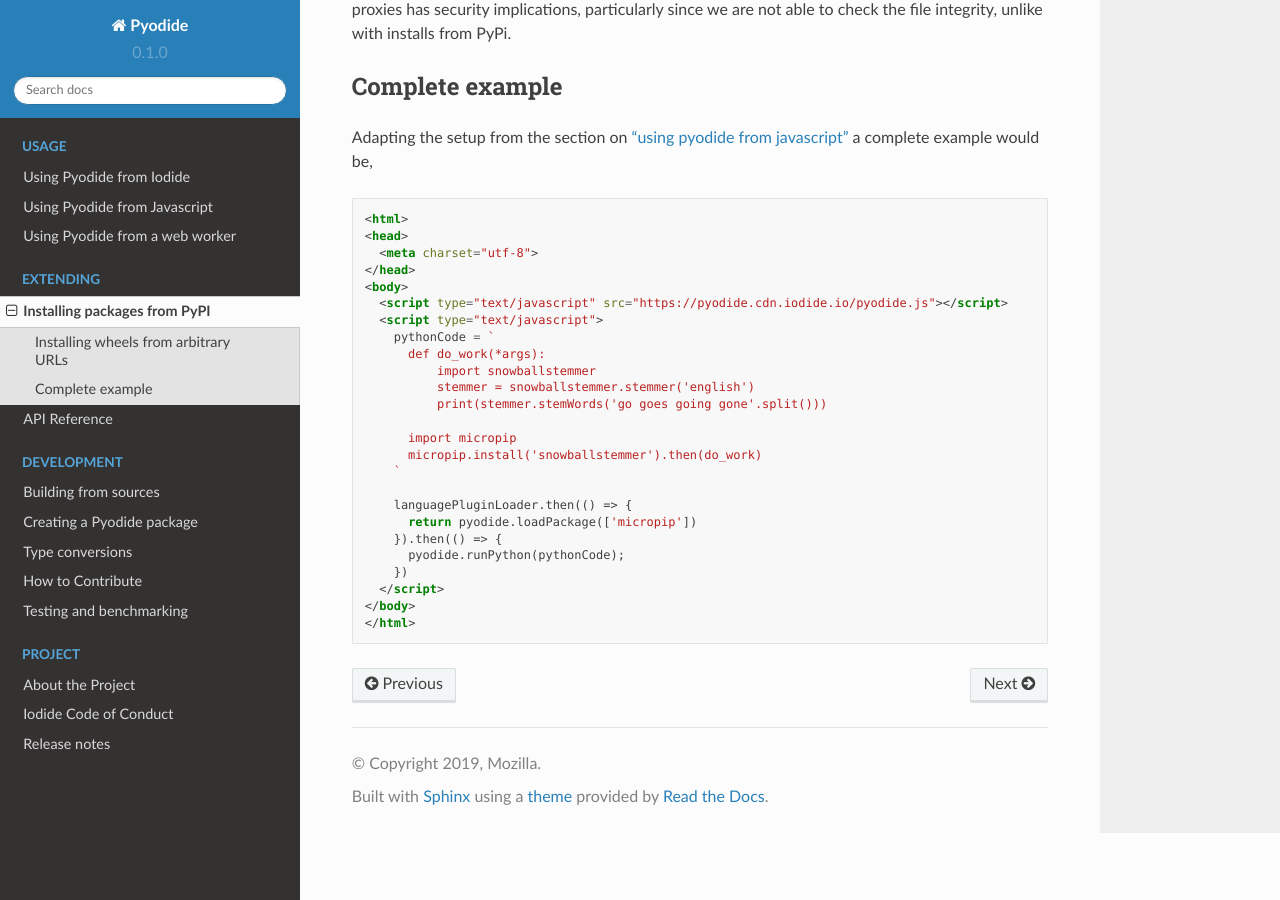
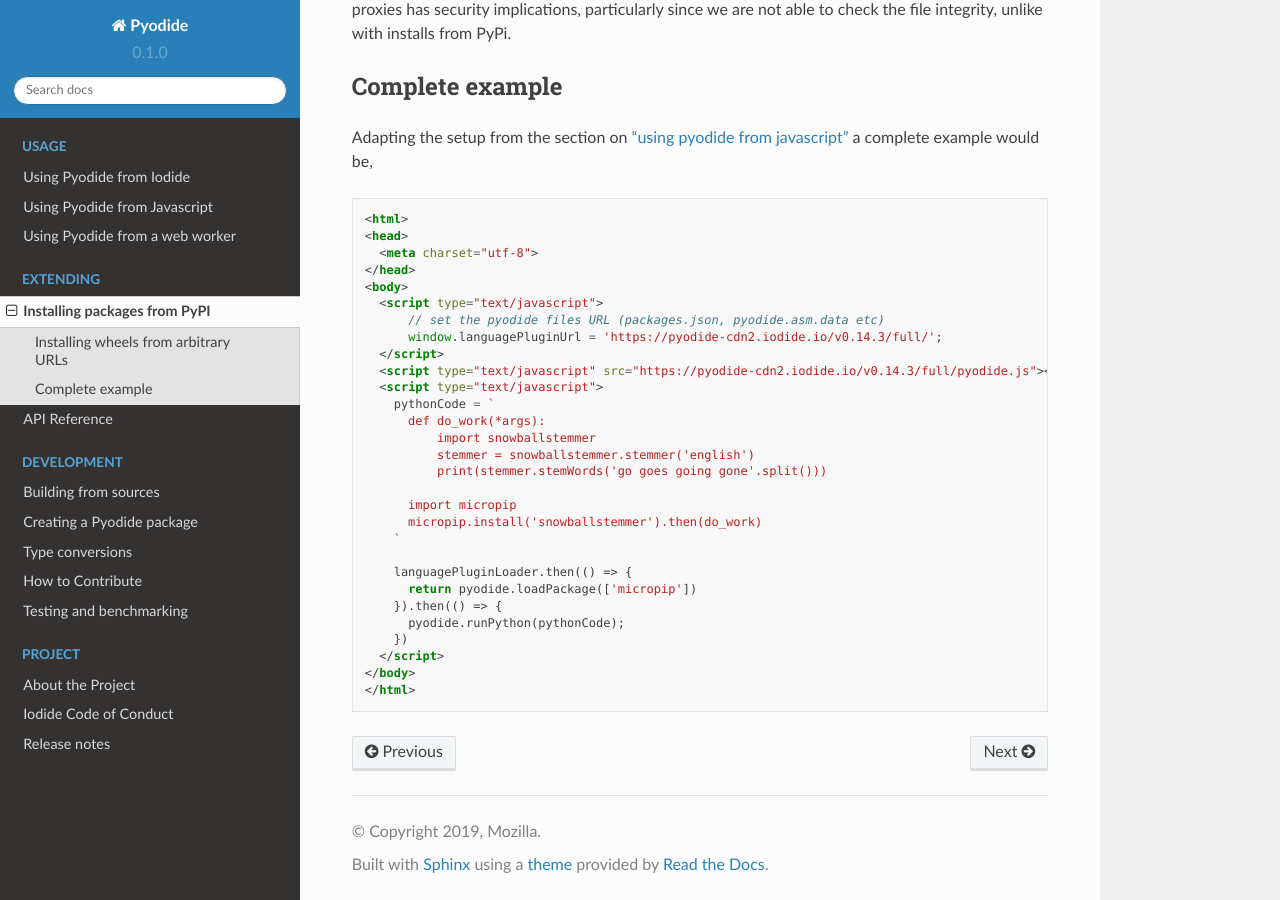
Before and after one commit to pyodide/pyodide, a Sphinx documentation site: the page built from docs/pypi.md, in a window 1280 px wide and 900 px high, scrolled down 1222 px. Built offline with Sphinx 7.4.7 and the Read the Docs theme 2.0.0, drawn with Linux system fonts in a browser that asks for light colours; the version number is read from the project's files by our own code.

Commit message:
Fix more links

```diff
--- a/docs/pypi.md
+++ b/docs/pypi.md
@@ -71,7 +71,11 @@
   <meta charset="utf-8">
 </head>
 <body>
-  <script type="text/javascript" src="https://pyodide.cdn.iodide.io/pyodide.js"></script>
+  <script type="text/javascript">
+      // set the pyodide files URL (packages.json, pyodide.asm.data etc)
+      window.languagePluginUrl = 'https://pyodide-cdn2.iodide.io/v0.14.3/full/';
+  </script>
+  <script type="text/javascript" src="https://pyodide-cdn2.iodide.io/v0.14.3/full/pyodide.js"></script>
   <script type="text/javascript">
     pythonCode = `
       def do_work(*args):
```
Also changed, not shown: README.md (+1 -1 lines), 1 other file.
